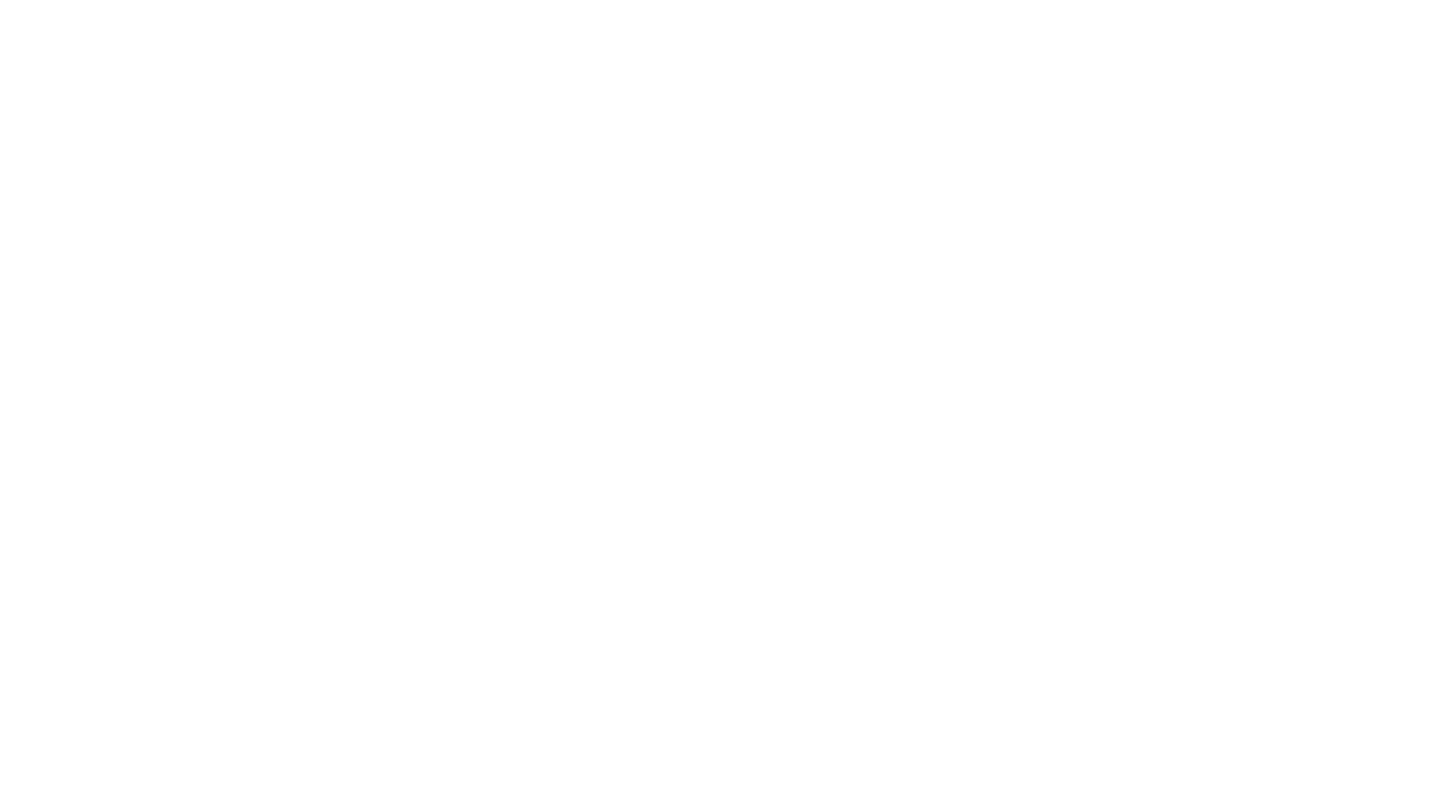
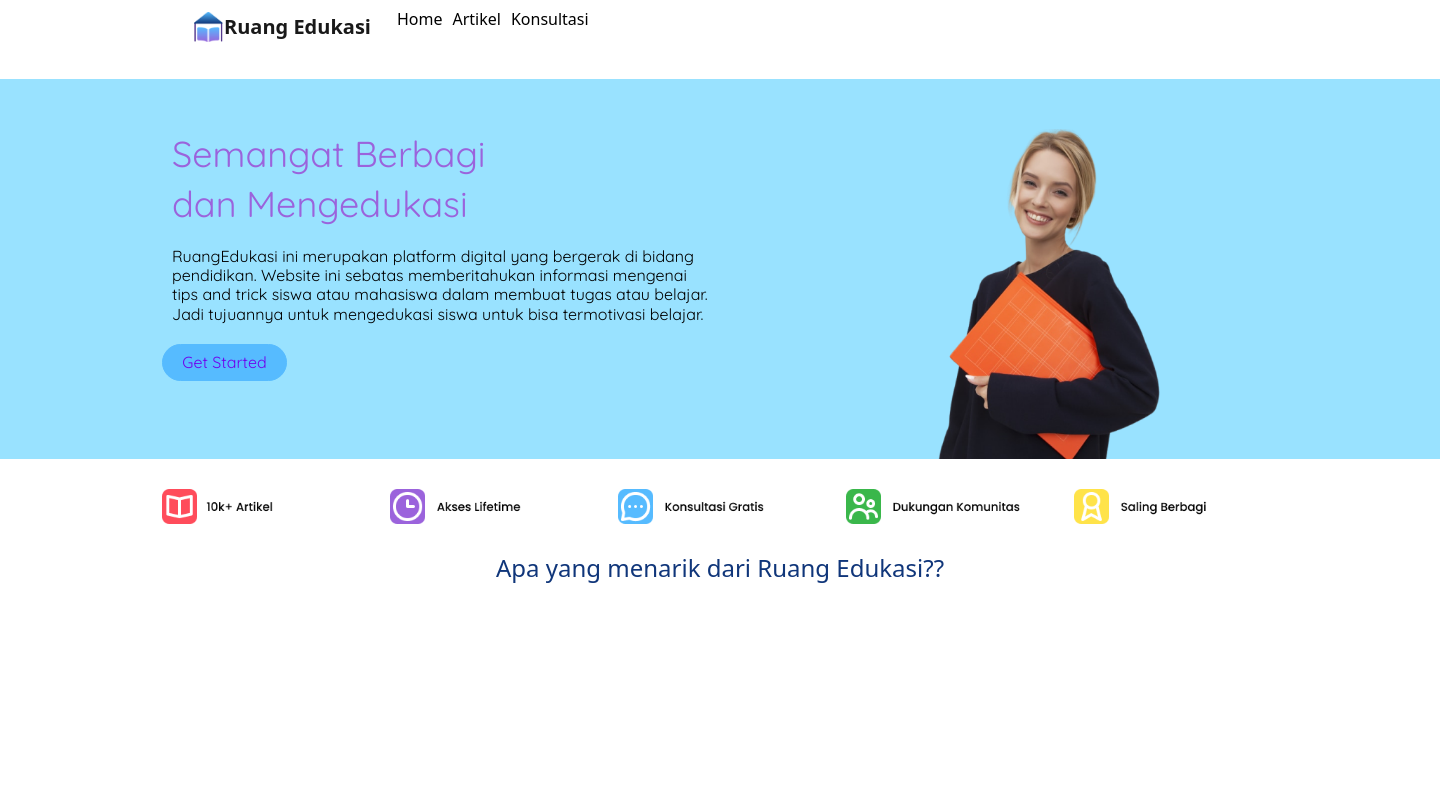
Before and after one commit to nrmia19/final-project-engineering-59, a React (Create React App) app in the folder Frontend/ruang-edukasi/: page /home in a window 1280 px wide. Before the commit this address had no page. Shown: the top 800 px of the page, 1440 px wide, since content can reach past the window. Built offline with nearby package versions, Linux system fonts and the light colour scheme.

Commit message:
styling header

```diff
--- a/Frontend/ruang-edukasi/package.json
+++ b/Frontend/ruang-edukasi/package.json
@@ -12,7 +12,7 @@
     "react-dom": "^18.1.0",
     "react-router-dom": "^6.3.0",
     "react-scripts": "5.0.1",
-    "sass": "^1.52.3",
+    "sass": "^1.53.0",
     "web-vitals": "^2.1.4"
   },
   "scripts": {
--- a/Frontend/ruang-edukasi/src/components/Home/Home.js
+++ b/Frontend/ruang-edukasi/src/components/Home/Home.js
@@ -1,11 +1,13 @@
 import React from "react";
-import Header from "./Header";
+import Header from "../LandingPage/Header";
 import Content from "./Content";
 import Footer from "../LandingPage/Footer";
+import Navigasi from "./Navigasi";
 
 const Home = () => {
     return (
         <>
+            <Navigasi />
             <Header />
             <Content />
             <Footer />
--- /dev/null
+++ b/Frontend/ruang-edukasi/src/components/Home/Navigasi.js
@@ -0,0 +1,42 @@
+import React from "react";
+import { Navbar, Container, Nav } from 'react-bootstrap';
+import logo from '../../assets/images/ruang-edukasi.png';
+import "./navigasi.scss";
+
+const Navigasi = () => {
+    return (
+        <>
+            <Navbar className="navbar" variant="light" expand="lg">
+                <Container>
+                    <div className="left-nav">
+                        <ul>
+                            <li>
+                                <Navbar.Brand href="#home" className="nav-brand">
+                                    <img
+                                    alt=""
+                                    src={logo}
+                                    width="30"
+                                    height="30"
+                                    className="d-inline-block align-top"
+                                    />{' '}
+                                    <b>Ruang Edukasi</b>
+                                </Navbar.Brand>
+                            </li>
+                            <li><a href="#">Home</a></li>
+                            <li><a href="#">Artikel</a></li>
+                            <li><a href="#">Konsultasi</a></li>
+                        </ul>
+                    </div>
+
+                    <Navbar.Collapse id="basic-navbar-nav">
+                       <Nav className="nav-right">
+
+                        </Nav>
+                    </Navbar.Collapse>
+                </Container>
+            </Navbar>
+        </>
+    );
+}
+
+export default Navigasi;
--- /dev/null
+++ b/Frontend/ruang-edukasi/src/components/Home/navigasi.css
@@ -0,0 +1,56 @@
+@import url("https://fonts.googleapis.com/css?family=Quicksand:400,700&display=swap");
+body {
+  font-family: 'Quicksand', sans-serif;
+  margin: 0;
+  padding: 0;
+}
+
+.navbar {
+  position: absolute;
+  width: 1440px;
+  height: 79px;
+  left: 0px;
+  top: 0px;
+  background: #FFFFFF;
+}
+
+.nav-brand {
+  margin-bottom: 20px;
+}
+
+#basic-navbar-nav {
+  padding-bottom: 20px;
+}
+
+.nav-right {
+  color: #000;
+  text-decoration: none;
+}
+
+.left-nav {
+  text-decoration: none;
+}
+
+.left-nav ul {
+  display: -webkit-box;
+  display: -ms-flexbox;
+  display: flex;
+  gap: 10px;
+  list-style: none;
+}
+
+.left-nav ul a {
+  display: -webkit-box;
+  display: -ms-flexbox;
+  display: flex;
+  -webkit-box-pack: center;
+      -ms-flex-pack: center;
+          justify-content: center;
+  -webkit-box-align: center;
+      -ms-flex-align: center;
+          align-items: center;
+  color: black;
+  text-decoration: none;
+  margin-top: 10px;
+}
+/*# sourceMappingURL=navigasi.css.map */
--- /dev/null
+++ b/Frontend/ruang-edukasi/src/components/Home/navigasi.scss
@@ -0,0 +1,48 @@
+@import url('https://fonts.googleapis.com/css?family=Quicksand:400,700&display=swap');
+
+body {
+    font-family: 'Quicksand', sans-serif;
+    margin: 0;
+    padding: 0;
+}
+
+.navbar {
+    position: absolute;
+    width: 1440px;
+    height: 79px;
+    left: 0px;
+    top: 0px;
+
+    background: #FFFFFF;
+}
+
+.nav-brand {
+    margin-bottom: 20px;
+}
+
+#basic-navbar-nav {
+    padding-bottom: 20px;
+}
+
+.nav-right {
+    color: #000;
+    text-decoration: none;
+
+}
+
+.left-nav{
+    text-decoration: none;
+    ul{
+        display: flex;
+        gap: 10px;
+        list-style: none;
+        a{
+        display: flex;
+        justify-content: center;
+        align-items: center;
+         color: black;
+         text-decoration: none;
+         margin-top: 10px;
+        }
+    }
+}
```
Also changed, not shown: 2 other files (tests, documents, lock files or other folders).
